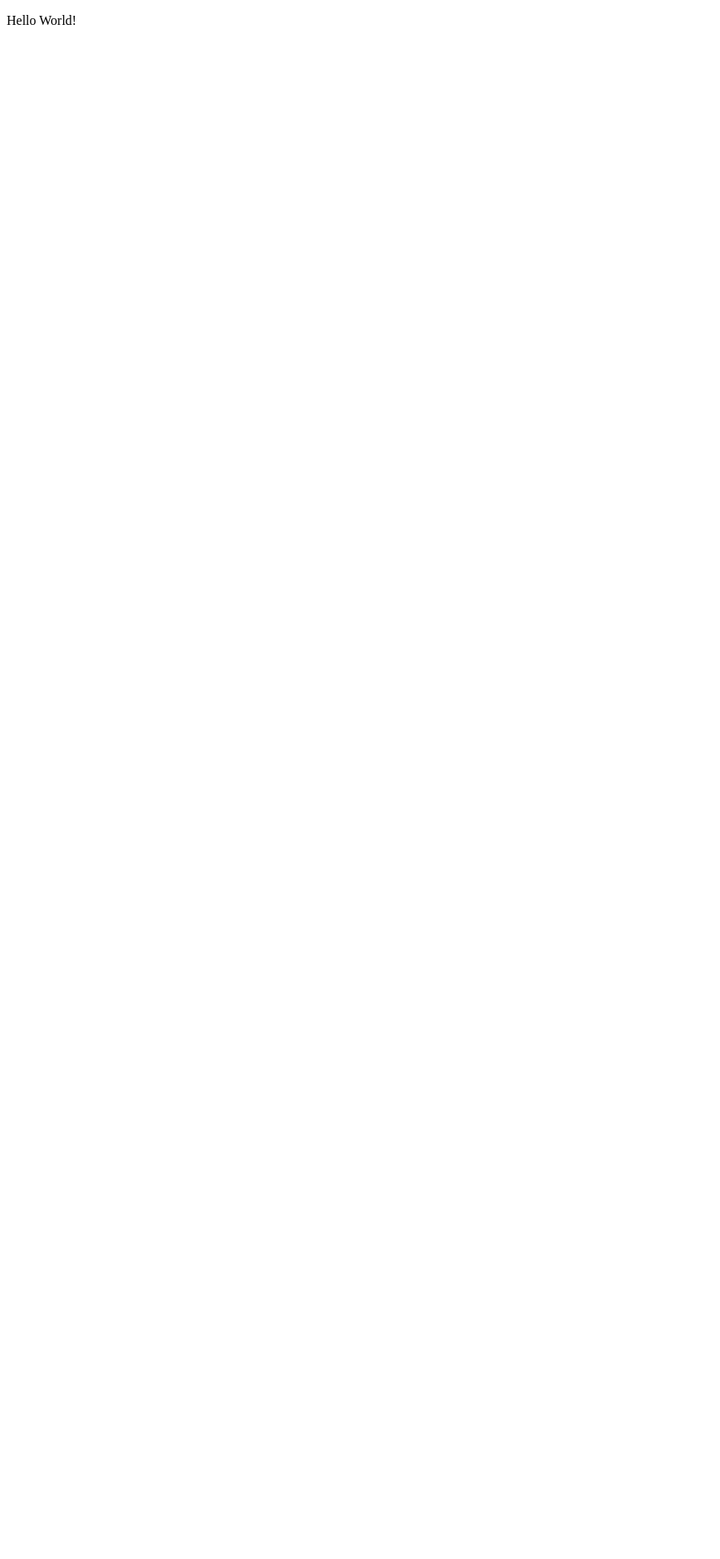
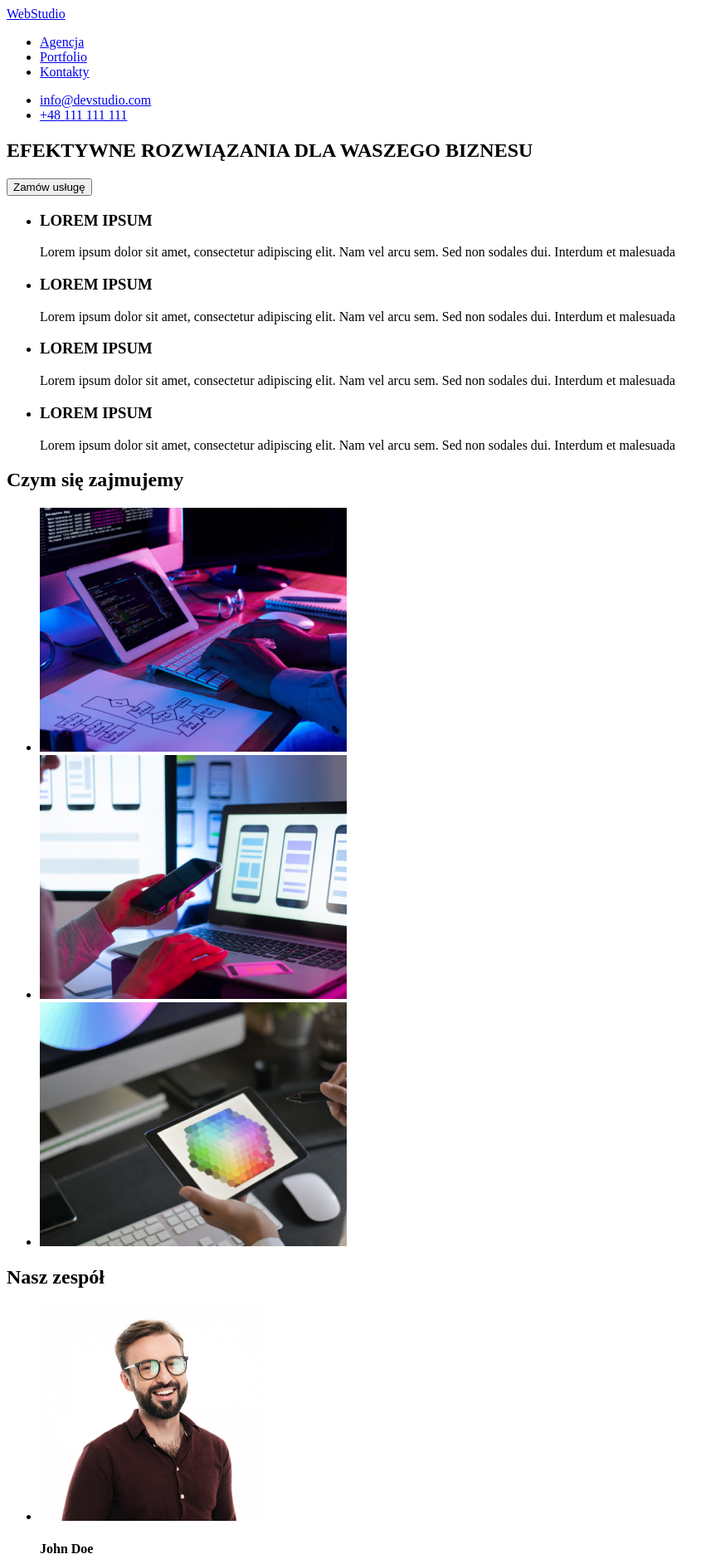
Before and after one commit to KamQuoss/goit-markup-hw-01, a plain HTML site: page index.html in a window 1280 px wide. Shown: the top 1879 px of the page at 83% size, without its empty margins (0-868 px from the left). Before the commit the page ends 800 px from the top, so only its background shows below. Drawn offline with Linux system fonts and the light colour scheme.

Commit message:
Add images, add site content

```diff
--- a/index.html
+++ b/index.html
@@ -1,11 +1,110 @@
 <!doctype html>
 <html lang="pl">
+
 <head>
     <meta charset="UTF-8">
     <meta name="viewport" content="width=device-width, initial-scale=1.0">
-    <title>Document</title>
+    <meta name="description" content="WebStudio to efektywne rozwiązania dla Twojego biznesu ⚡️Zobacz ofertę⚡️" />
+    <title>WebStudio</title>
 </head>
+
 <body>
-    <p>Hello World!</p>
+    <header>
+        <a href="/"><span>Web</span>Studio</a>
+        <nav>
+            <ul>
+                <li><a href="#">Agencja</a></li>
+                <li><a href="#">Portfolio</a></li>
+                <li><a href="#">Kontakty </a></li>
+            </ul>
+        </nav>
+        <ul>
+            <li><a href="mailto:info@devstudio.com">info@devstudio.com</a></li>
+            <li><a href="tel:+48111111111">+48 111 111 111</a></li>
+        </ul>
+    </header>
+    <main>
+        <section>
+            <h1>EFEKTYWNE ROZWIĄZANIA DLA WASZEGO BIZNESU</h1>
+            <button type="button">Zamów usługę</button>
+        </section>
+        <section>
+            <ul>
+                <li>
+                    <h3>LOREM IPSUM</h3>
+                    <p>Lorem ipsum dolor sit amet, consectetur adipiscing elit. Nam vel arcu sem. Sed non sodales dui.
+                        Interdum et malesuada</p>
+                </li>
+                <li>
+                    <h3>LOREM IPSUM</h3>
+                    <p>Lorem ipsum dolor sit amet, consectetur adipiscing elit. Nam vel arcu sem. Sed non sodales dui.
+                        Interdum et malesuada</p>
+                </li>
+                <li>
+                    <h3>LOREM IPSUM</h3>
+                    <p>Lorem ipsum dolor sit amet, consectetur adipiscing elit. Nam vel arcu sem. Sed non sodales dui.
+                        Interdum et malesuada</p>
+                </li>
+                <li>
+                    <h3>LOREM IPSUM</h3>
+                    <p>Lorem ipsum dolor sit amet, consectetur adipiscing elit. Nam vel arcu sem. Sed non sodales dui.
+                        Interdum et malesuada</p>
+                </li>
+            </ul>
+        </section>
+        <section>
+            <h2>Czym się zajmujemy</h2>
+            <ul>
+                <li>
+                    <img src="./images/what-we-do-01.jpg" alt="programista pisze aplikację" width="370px"
+                        height="294px">
+                </li>
+                <li>
+                    <img src="./images/what-we-do-02.jpg" alt="ux designer projektuje widok mobilny aplikacji"
+                        width="370px" height="294px">
+                </li>
+                <li>
+                    <img src="./images/what-we-do-03.jpg" alt="designer wybiera kolor z palety barw" width="370px"
+                        height="294px">
+                </li>
+            </ul>
+        </section>
+        <section>
+            <h2>Nasz zespół</h2>
+            <ul>
+                <li>
+                    <img src="./images/team-01.jpg" alt="radosny mężczyzna w okularach i z brodą" width="270px"
+                        height="260px">
+                    <h4>John Doe</h4>
+                    <p>Product Designer</p>
+                </li>
+                <li>
+                    <img src="./images/team-02.jpg" alt="uśmiechnięta blondynka w okularach" width="270px"
+                        height="260px">
+                    <h4>John Doe</h4>
+                    <p>Frontend Developer</p>
+                </li>
+                <li>
+                    <img src="./images/team-03.jpg" alt="radosny młody mężczyzna" width="270px" height="260px">
+                    <h4>John Doe</h4>
+                    <p>Marketing</p>
+                </li>
+                <li>
+                    <img src="./images/team-04.jpg" alt="mężczyzna z brodą w okularach" width="270px" height="260px">
+                    <h4>John Doe</h4>
+                    <p>UI Designer</p>
+                </li>
+            </ul>
+        </section>
+    </main>
+    <footer>
+        <p><span>Web</span>Studio</p>
+        <address>
+            m. Warszawa, Aleje Jerozolimskie 21 <br>
+            <a href="mailto:info@example.com">info@example.com</a> <br>
+            <a href="tel:+48111111111">+48 111 111 111</a>
+        </address>
+    </footer>
 </body>
+
 </html>
```
Also changed, not shown: images/team-01.jpg (added), images/team-02.jpg (added), images/team-03.jpg (added), images/team-04.jpg (added), images/what-we-do-01.jpg (added), images/what-we-do-02.jpg (added), images/what-we-do-03.jpg (added), 1 other file.
